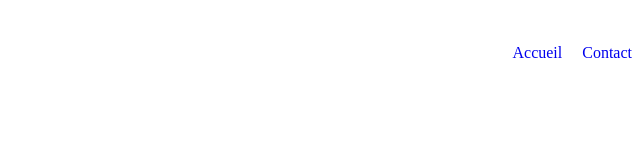
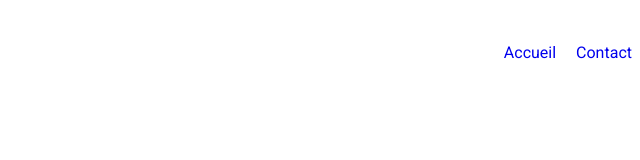
Before and after one commit to maxkerf/devetmoi, a plain HTML site: page index.html in a window 1280 px wide. Shown: the full height of the page, 640-1280 px from the left. Drawn offline with Linux system fonts and the light colour scheme.

Commit message:
Roboto font + color

```diff
--- a/style.css
+++ b/style.css
@@ -1,7 +1,14 @@
+@import url("https://fonts.googleapis.com/css2?family=Roboto&display=swap");
+
 * {
 	box-sizing: border-box;
 	margin: 0;
 	padding: 0;
+}
+
+body {
+	font-family: "Roboto", sans-serif;
+	color: black;
 }
 
 .header {
```
